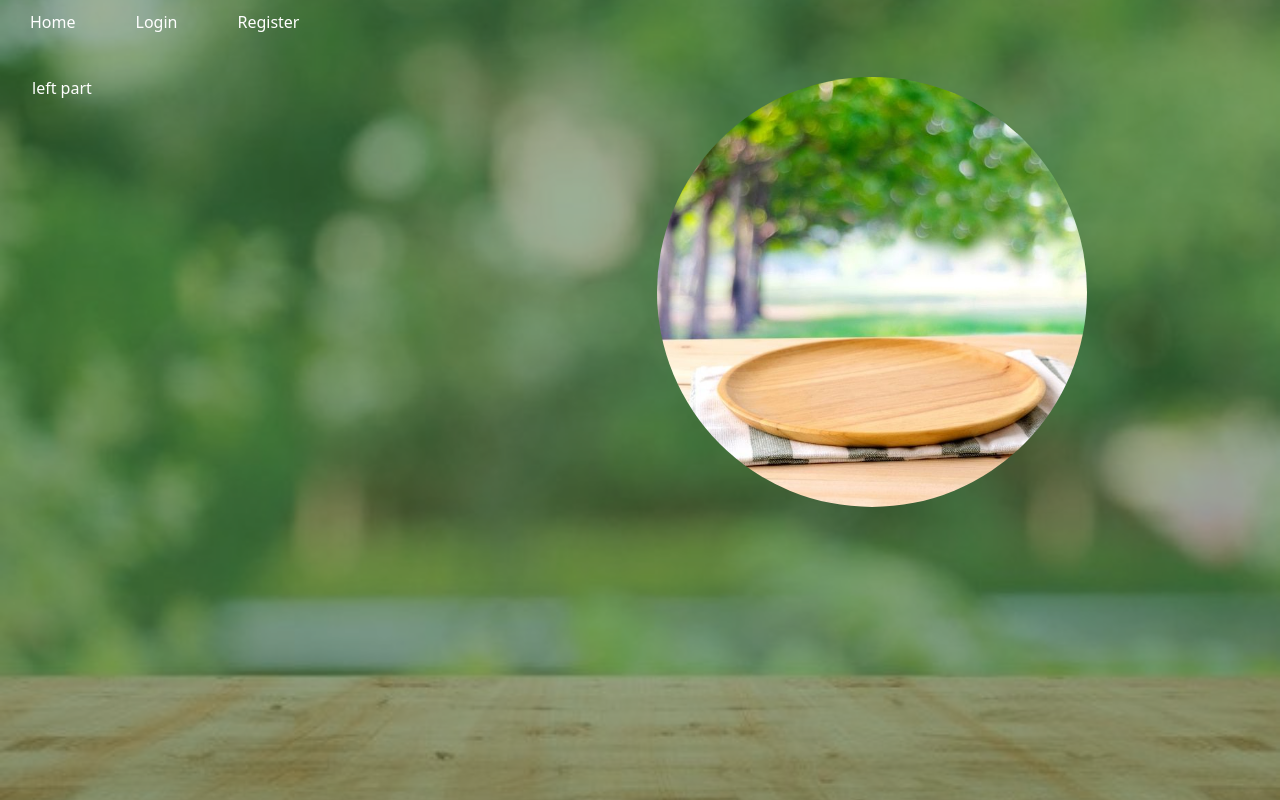
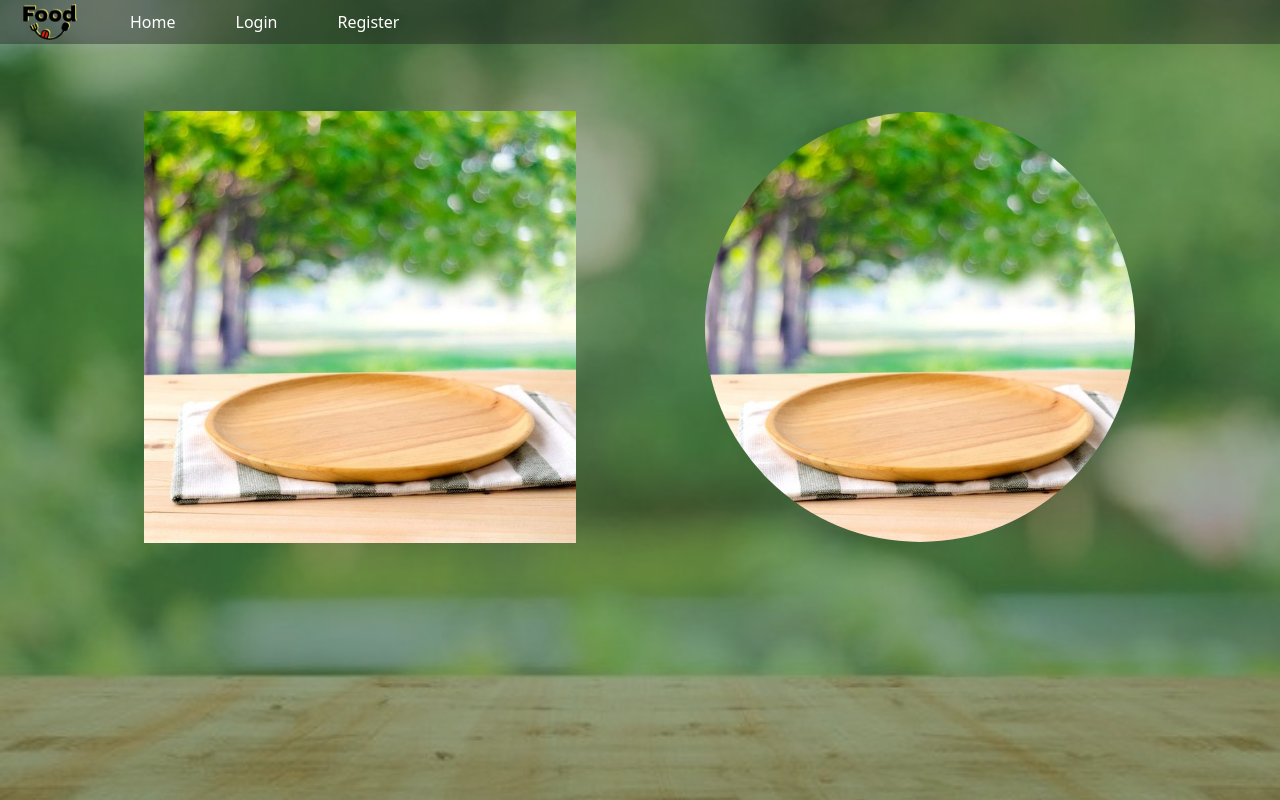
Before and after one commit to HEI-CleanCodeProject/FoodGen-Front, a Next.js app: page / in a window 1280 px wide. Built offline with nearby package versions, Linux system fonts and the light colour scheme.

Commit message:
feat: update

```diff
--- a/next.config.mjs
+++ b/next.config.mjs
@@ -1,11 +1,5 @@
 /** @type {import('next').NextConfig} */
-<<<<<<< HEAD
 const nextConfig = {};
-=======
-const nextConfig = {images: {
-      domains:["*"],
-    }};
->>>>>>> 1092c54a50498ee8ad5e69c4064209520a638183
 
 
 export default nextConfig;
--- a/src/app/components/IsAuthenticated.js
+++ b/src/app/components/IsAuthenticated.js
@@ -3,6 +3,7 @@
 import React, { useEffect, useState } from "react";
 import Navbar from "./food/generator/navbar";
 import { authProvider } from "../provider/authProvider/clientSide";
+import Router from "next/router";
 import ProvideToken from "../provider/sessionProvider";
 
 function IsAuthenticatedLogique({children, token}){
@@ -15,7 +16,7 @@ function IsAuthenticatedLogique({children, token}){
         setUser(user);
       }).catch((err)=>{
         sessionStorage.removeItem(process.env.NEXT_PUBLIC_SESSION)
-        router.push("/login")
+        Router.push("/login")
       });
     }
   },[token])
--- a/src/app/components/food/generator/FoodModal/ListIngredients/index.js
+++ b/src/app/components/food/generator/FoodModal/ListIngredients/index.js
@@ -20,11 +20,7 @@ function ListIngredientsLogique({UI, meal, token}){
     }).catch((e)=>{
         console.log("can't fetch recipe")
     })
-<<<<<<< HEAD
-  },[meal.id,token])
-=======
   },[token, meal])
->>>>>>> 1092c54a50498ee8ad5e69c4064209520a638183
 
   if(!recipe) return <>fetching recipe</>
 
--- a/src/app/components/food/generator/FoodModal/index.js
+++ b/src/app/components/food/generator/FoodModal/index.js
@@ -6,7 +6,6 @@ import Image from "next/image";
 ("@/app/contextProvider");
 import Modal from "../modal";
 import { ListIngredients } from "./ListIngredients";
-import Image from "next/image";
 
 export function FoodModal() {
   const { data, isOpen, closeModalAndClearData } = useContext(Context);
--- a/src/app/components/food/generator/listMeals/index.js
+++ b/src/app/components/food/generator/listMeals/index.js
@@ -15,10 +15,6 @@ export function ListMeals({token}){
     }
   },[token])
   return(
-<<<<<<< HEAD
-    <>{meals ? meals.map((meal)=><Card key={meal.id} meal={meal}/> ):<>no meals where loaded</>}</>
-=======
     <>{meals ? meals.map((meal, i)=><Card meal={meal} key={"CardMeal" + i} /> ):<>no meals where loaded</>}</>
->>>>>>> 1092c54a50498ee8ad5e69c4064209520a638183
   )
 }
--- a/src/app/globals.css
+++ b/src/app/globals.css
@@ -73,11 +73,16 @@ body {
 .main_bg{
   background-color: rgba(46, 87, 37, 0.474);
 }
+._home_logo{
+  margin: -3% 0;
+}
 
 ._NavLink{
   display: flex;
   flex-direction: row;
   padding: 10px 0;
+background-color: #2121216c;
+
 }
 ._link{
 padding: 0  30px;
@@ -103,3 +108,9 @@ padding: 0  30px;
   border: solid 1px;
   border-radius: 50%;
 }
+._left{
+  margin: 4% 10%;
+}
+._right{
+  margin-left:13%;
+}
--- a/src/app/page.js
+++ b/src/app/page.js
@@ -16,6 +16,13 @@ const HomePage = () => {
   return (
     <div className="min-h-screen main_bg">
       <nav className="_NavLink text-white">
+        <Image
+          src="/images/home.png"
+          alt="logo"
+          className="_home_logo"
+          width={100}
+          height={100}
+        />
         <Link className="_link" href="/">
           Home
         </Link>
@@ -26,14 +33,17 @@ const HomePage = () => {
           Register
         </Link>
       </nav>
-      <div className="text-white p-4 flex">
-        <div className="w-1/2 p-4">
-          <div>
-            <p>left part</p>
-          </div>
-
+      <div className="text-white p-4 flex _left">
+        <div className="w-1/2">
+          <Image
+            src="/images/foodMenu.png"
+            alt="main image"
+            className=""
+            width={432}
+            height={432}
+          />
         </div>
-        <div className="w-1/2 p-4">
+        <div className="w-1/2 _right">
           <Image
             src="/images/foodMenu.png"
             alt="main image"
```
